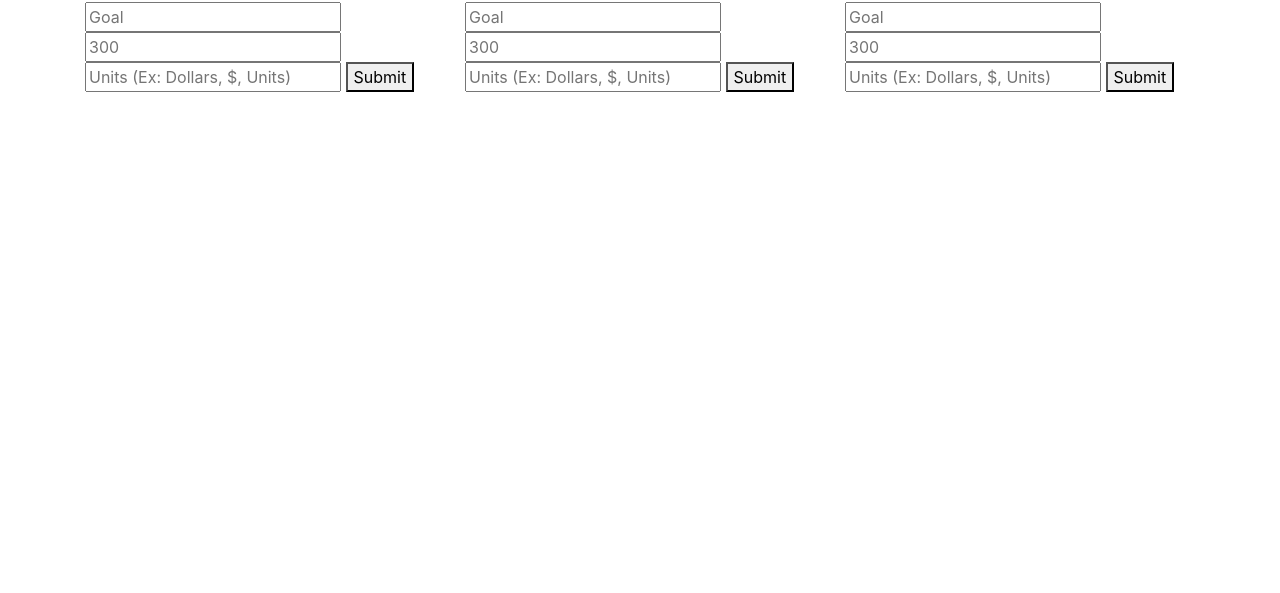
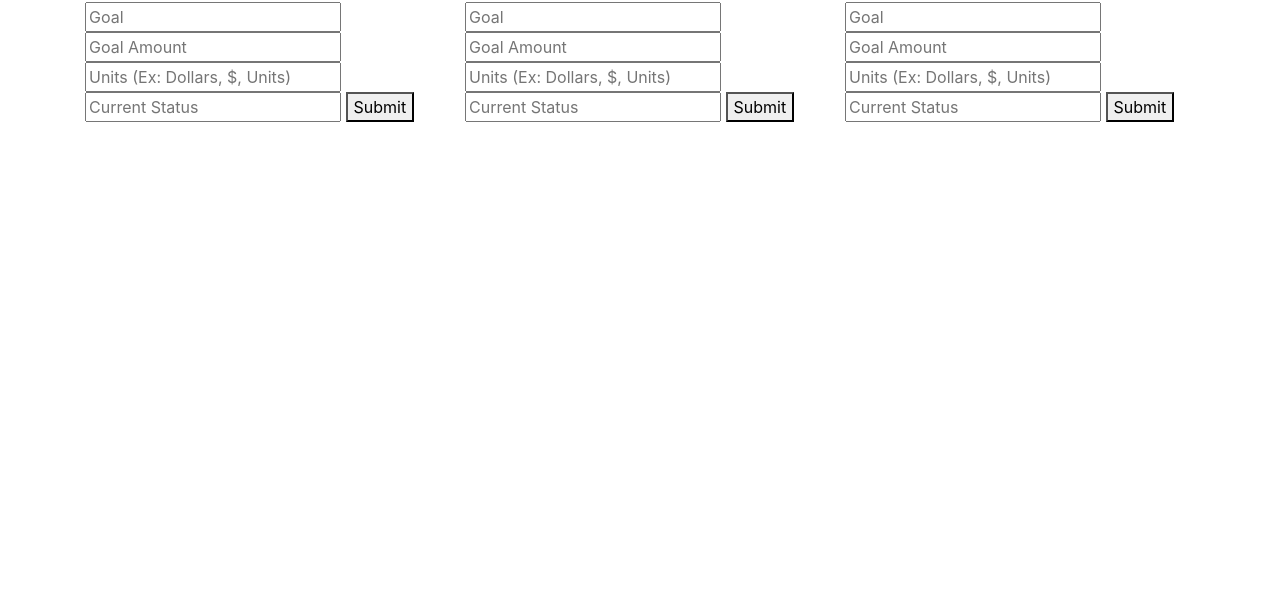
Before and after one commit to MichaelM1999/MichaelM1999, a plain HTML site: page index.html in a window 1280 px wide. Shown: the part 207-800 px from the top of the page. Drawn offline with nearby package versions, Linux system fonts and the light colour scheme.

Commit message:
more graph functions

```diff
--- a/controller.js
+++ b/controller.js
@@ -8,12 +8,13 @@ function submitBtn (buttonId) {
         Goal: "GoalName" + goalNum,
         chartName: "myChart" + goalNum,
         form: "form" + goalNum,
+        current: 'current' + goalNum,
     }
     let Goals = {
         name: document.getElementById(funcId.input).value,
         Quantity: document.getElementById(funcId.Quan).value,
         units: document.getElementById(funcId.units).value,
-        current: 5,
+        current: document.getElementById(funcId.current).value,
     }
 
     changeHTML(funcId);
@@ -41,7 +42,7 @@ function LoadChart (funcId, Goals) {
                     label: "Goal",
                     backgroundColor: "rgb(135,206,235)",
                     borderColor: "rgb(135,206,235)",
-                    data: [Goals.Quantity]
+                    data: [(Goals.Quantity)-(Goals.current)]
                     }]
                 },
                 options: {
--- a/index.html
+++ b/index.html
@@ -20,8 +20,9 @@
                     <canvas id="myChart1" style="display: none;"></canvas>
                         <form id="form1">
                             <input id="goalInp1" class="goalInp" name="Goal1" placeholder="Goal" type="text">
-                            <input id="goalQuan1" class="goalInp" name="Goal1Quantity" placeholder="300" type="number">
+                            <input id="goalQuan1" class="goalInp" name="Goal1Quantity" placeholder="Goal Amount" type="number">
                             <input id="units1" class="goalInp" name="units1" placeholder="Units (Ex: Dollars, $, Units)" type="text">
+                            <input id="current1" class="goalInp" name="current1" placeholder="Current Status" type="number">
                             <button id="goalBtn1" type="button" name="Submit" onclick="submitBtn('goalBtn1')">Submit</button>
                         </form>
                 </div>
@@ -30,8 +31,9 @@
                     <canvas id="myChart2" style="display: none;"></canvas>
                     <form id="form2">
                         <input id="goalInp2" class="goalInp" name="Goal2" placeholder="Goal" type="text">
-                        <input id="goalQuan2" class="goalInp" name="Goal2Quantity" placeholder="300" type="number">
+                        <input id="goalQuan2" class="goalInp" name="Goal2Quantity" placeholder="Goal Amount" type="number">
                         <input id="units2" class="goalInp" name="units2" placeholder="Units (Ex: Dollars, $, Units)" type="text">
+                        <input id="current2" class="goalInp" name="current2" placeholder="Current Status" type="number">
                         <button id="goalBtn2" type="button" name="Submit" onclick="submitBtn('goalBtn2')">Submit</button>
                     </form>
                 </div>
@@ -40,8 +42,9 @@
                     <canvas id="myChart3" style="display: none;"></canvas>
                     <form id="form3">
                         <input id="goalInp3" class="goalInp" name="Goal3" placeholder="Goal" type="text">
-                        <input id="goalQuan3" class="goalInp" name="Goal3Quantity" placeholder="300" type="number">
+                        <input id="goalQuan3" class="goalInp" name="Goal3Quantity" placeholder="Goal Amount" type="number">
                         <input id="units3" class="goalInp" name="units3" placeholder="Units (Ex: Dollars, $, Units)" type="text">
+                        <input id="current3" class="goalInp" name="current3" placeholder="Current Status" type="number">
                         <button id="goalBtn3" type="button" name="Submit" onclick="submitBtn('goalBtn3')">Submit</button>
                     </form>
                 </div>
```
